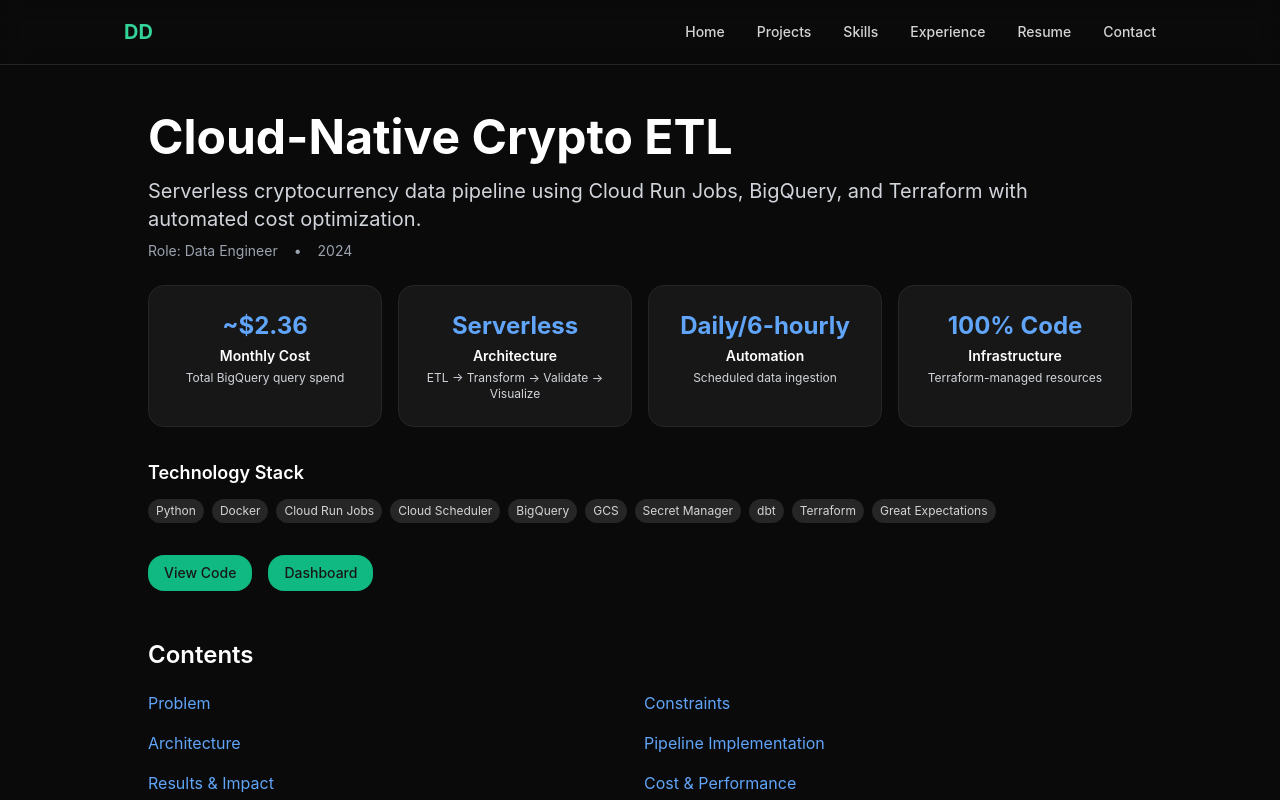
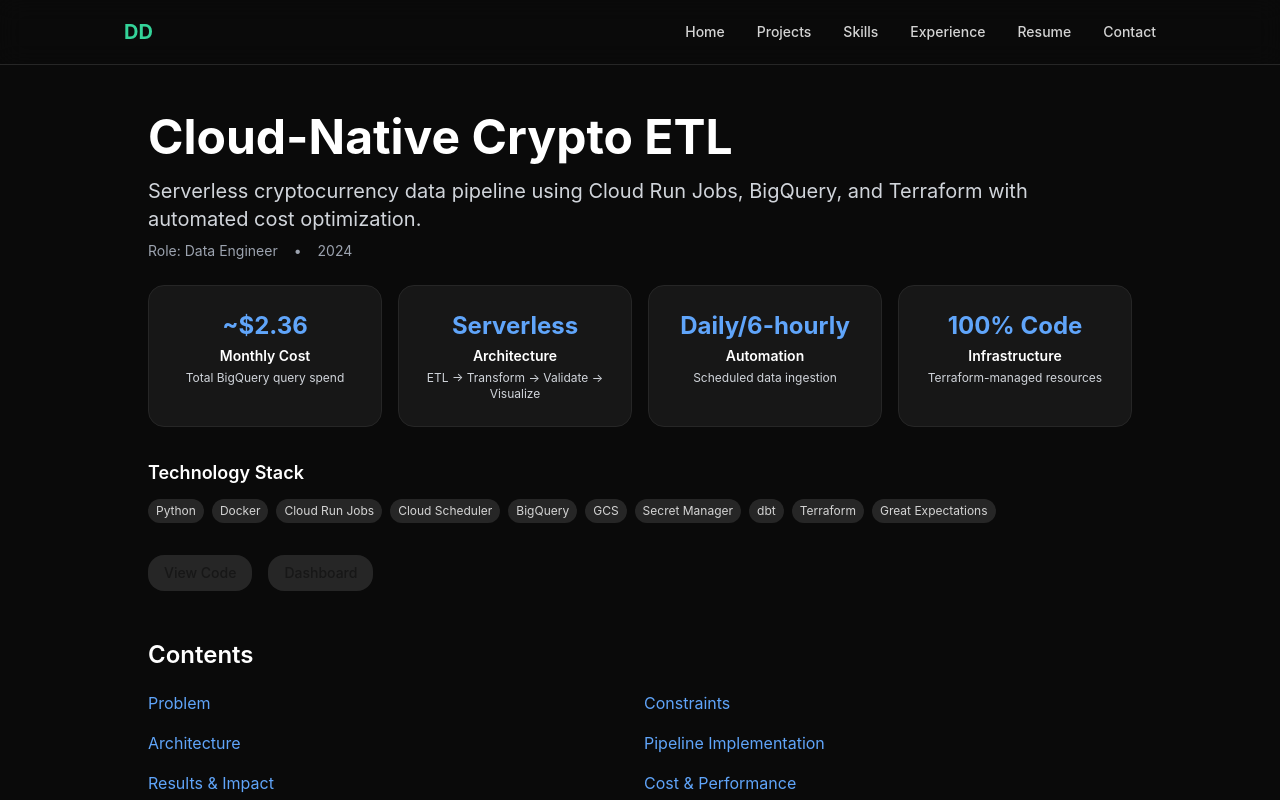
Before and after one commit to DrakeDamon/portfolio-nextjs, a Next.js app: page /projects/crypto-etl in a window 1280 px wide. Shown: the top 800 px of the page. Built offline with nearby package versions, Linux system fonts and the light colour scheme.

Commit message:
Fix TypeScript errors in case-study-layout component
- Remove unsupported variant props from Button components
- Use href prop and custom styling for secondary buttons
- Remove variant prop from Badge component

```diff
--- a/src/components/case-study-layout.tsx
+++ b/src/components/case-study-layout.tsx
@@ -87,7 +87,7 @@ export function CaseStudyLayout({
           <h3 className="text-lg font-semibold text-gray-900 dark:text-white mb-3">Technology Stack</h3>
           <div className="flex flex-wrap gap-2">
             {stack.map((tech) => (
-              <Badge key={tech} variant="default">
+              <Badge key={tech}>
                 {tech}
               </Badge>
             ))}
@@ -98,24 +98,18 @@ export function CaseStudyLayout({
         {links && (
           <div className="flex flex-wrap gap-4 mb-8">
             {links.repo && (
-              <Button variant="outline">
-                <a href={links.repo} target="_blank" rel="noopener noreferrer">
-                  View Code
-                </a>
+              <Button href={links.repo} className="bg-neutral-800 text-neutral-300 hover:bg-neutral-700">
+                View Code
               </Button>
             )}
             {links.demo && (
-              <Button variant="outline">
-                <a href={links.demo} target="_blank" rel="noopener noreferrer">
-                  Live Demo
-                </a>
+              <Button href={links.demo} className="bg-neutral-800 text-neutral-300 hover:bg-neutral-700">
+                Live Demo
               </Button>
             )}
             {links.dashboard && (
-              <Button variant="outline">
-                <a href={links.dashboard} target="_blank" rel="noopener noreferrer">
-                  Dashboard
-                </a>
+              <Button href={links.dashboard} className="bg-neutral-800 text-neutral-300 hover:bg-neutral-700">
+                Dashboard
               </Button>
             )}
           </div>
```
